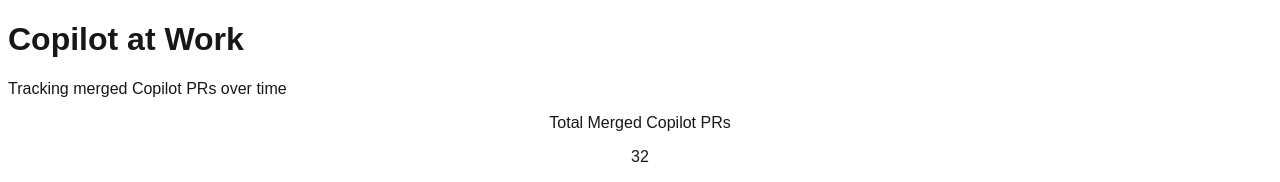
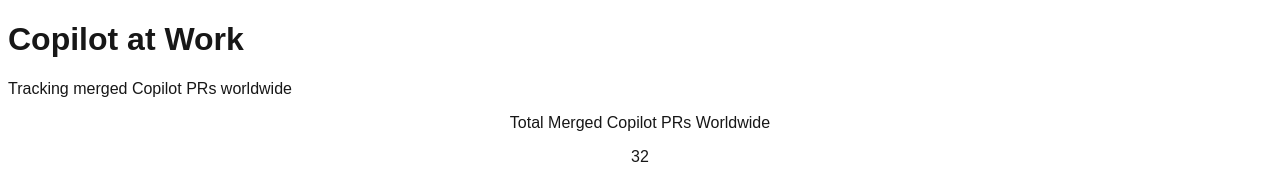
Before and after one commit to jirihofman/copilot-at-work, a Next.js app: page /demo in a window 1280 px wide. Shown: the top 182 px of the page. Built offline with nearby package versions, Linux system fonts and the light colour scheme.

Commit message:
Update demo page text to reflect worldwide tracking
Co-authored-by: jirihofman <12988096+jirihofman@users.noreply.github.com>

```diff
--- a/app/demo/page.tsx
+++ b/app/demo/page.tsx
@@ -24,12 +24,12 @@ export default function DemoPage() {
       <div className="max-w-6xl mx-auto">
         <h1 className="text-4xl font-bold mb-2">Copilot at Work</h1>
         <p className="text-xl text-gray-600 dark:text-gray-400 mb-8">
-          Tracking merged Copilot PRs over time
+          Tracking merged Copilot PRs worldwide
         </p>
 
         <div className="bg-white dark:bg-gray-800 rounded-lg shadow-lg p-6 mb-8">
           <div className="text-center">
-            <p className="text-gray-600 dark:text-gray-400 text-sm mb-2">Total Merged Copilot PRs</p>
+            <p className="text-gray-600 dark:text-gray-400 text-sm mb-2">Total Merged Copilot PRs Worldwide</p>
             <p className="text-6xl font-bold text-blue-600 dark:text-blue-400">{currentCount}</p>
           </div>
         </div>
```
